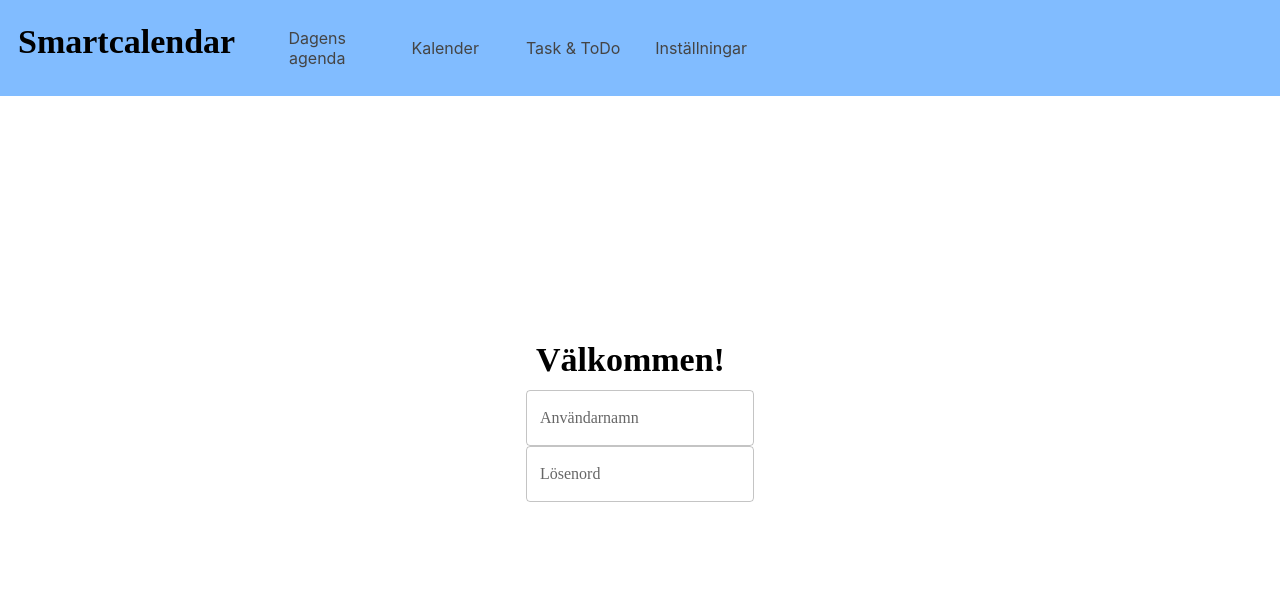
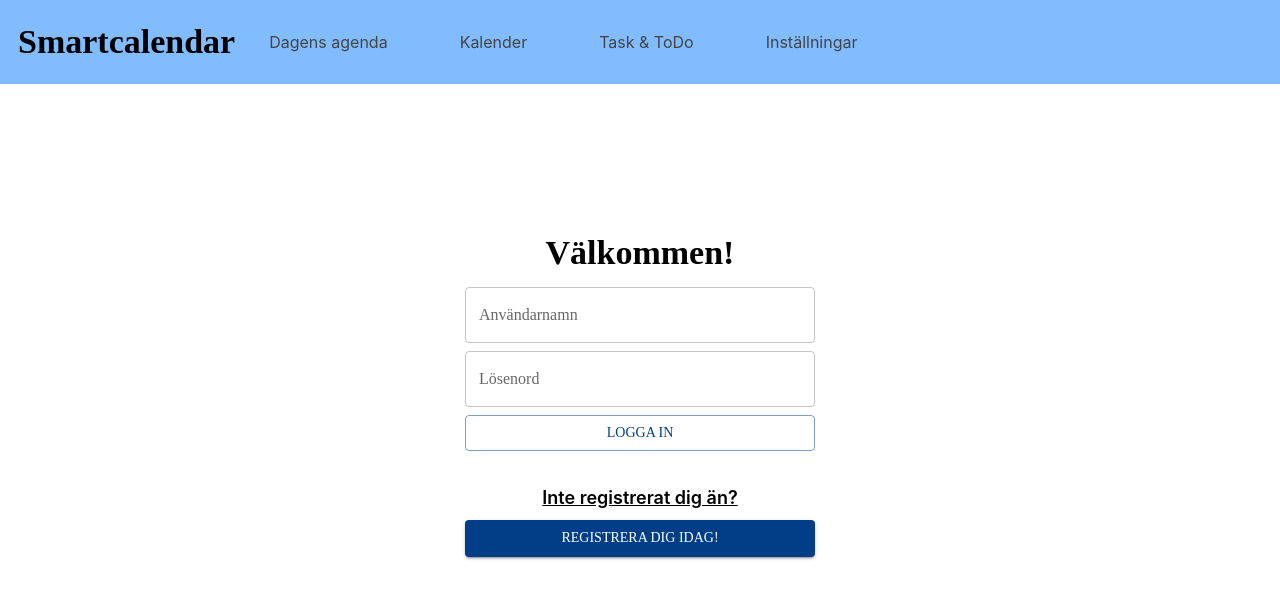
Before and after one commit to slidecart/G19SmartCalender, a React (Create React App) app in the folder frontend/: page / in a window 1280 px wide. Shown: the top 598 px of the page. Built offline with nearby package versions, Linux system fonts and the light colour scheme.

Commit message:
login style

```diff
--- a/frontend/src/components/navbar.jsx
+++ b/frontend/src/components/navbar.jsx
@@ -12,12 +12,12 @@ function Navbar() {
 
     return(
         <Box sx={{ display:"flex"}}>
-            <List sx={{ display: "flex"}}>
+            <List sx={{ display: "flex", gap: 5}}>
                 {navItems.map((item,index) => (
-                    <ListItem button key={index} sx={{display:"flex", justifyContent:"Center", width: "10vw", paddingLeft:"8px", paddingRight:"8px", transition: "none", "&:hover":{
+                    <ListItem button key={index} sx={{display:"flex", justifyContent:"Center", transition: "none", "&:hover":{
                         backgroundColor: "transparent"
                     }}}>
-                        <Box component="a" href={item.link} sx={{ display:"flex", textDecoration:"none", textAlign:"center", backgroundColor:"transparent", color: "#444444", transition:"all 0.5s", "&:hover":{
+                        <Box component="a" href={item.link} sx={{ display:"flex", textDecoration:"none", whiteSpace:"nowrap", textAlign:"center", backgroundColor:"transparent", color: "#444444", transition:"all 0.5s", "&:hover":{
                             backgroundColor: "transparent", color:"black", fontSize:"18px"
                         }}}>
                             {item.name}
--- a/frontend/src/index.js
+++ b/frontend/src/index.js
@@ -21,6 +21,22 @@ const theme = createTheme({
       fontWeight: "bold",
       padding: "10px"
     }
+  },
+  components: {
+    MuiTextField: {
+      styleOverrides: {
+        root: {
+          margin: "4px 0 4px 0",
+        },
+      },
+    },
+    MuiButton: {
+      styleOverrides: {
+        root: {
+          margin: "4px 0 4px 0",
+        }
+      }
+    }
   }
 });
 
--- a/frontend/src/scenes/login.jsx
+++ b/frontend/src/scenes/login.jsx
@@ -1,11 +1,11 @@
-import { Box, Container, TextField, Typography } from "@mui/material";
+import { Box, Container, TextField, Typography, Button } from "@mui/material";
 
 function LogIn() {
 
     return(
-        <Container sx={{display: "flex", alignItems:"center", justifyContent:"center", height:"80vh"}}>
-            <Box sx={{display: "flex", flexDirection:"column"}}>
-                <Typography variant="h1">
+        <Container sx={{display: "flex", alignItems:"center", justifyContent:"center", height:"80vh", flexDirection:"column"}}>
+            <Box sx={{display: "flex", flexDirection:"column", maxWidth:"350px", width:"100%"}}>
+                <Typography variant="h1" sx={{textAlign:"center"}}>
                     Välkommen!
                 </Typography>
                 <TextField
@@ -22,6 +22,25 @@ function LogIn() {
                     fullWidth
 
                 />
+                <Button
+                    variant ="outlined"
+                    color="primary"
+                >
+                    Logga in
+                </Button>
+
+            </Box>
+            <Box sx={{display:"flex", flexDirection:"column", my: 3, justifyContent:"center", alignItems:"center", maxWidth:"350px", width:"100%"}}>
+                <Typography variant="p" sx={{my: 1, textDecoration:"underline", fontWeight:"600", fontSize:"18px"}}>
+                    Inte registrerat dig än?
+                </Typography>
+                <Button
+                    variant="contained"
+                    backgroundColor="secondary.main"
+                    fullWidth
+                >
+                    Registrera dig idag!
+                </Button>
             </Box>
         </Container>
     )
```
Also changed, not shown: 1 other file (tests, documents, lock files or other folders).
